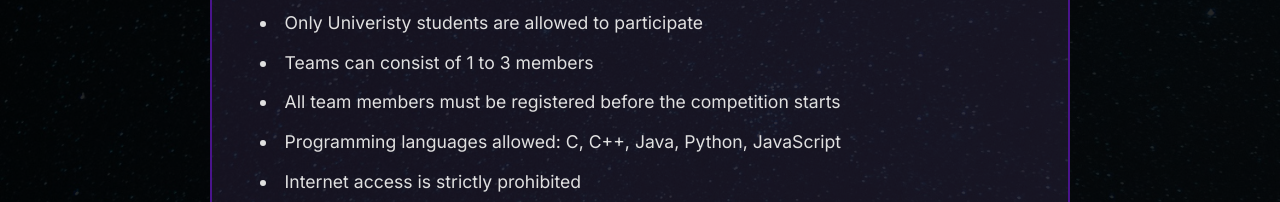
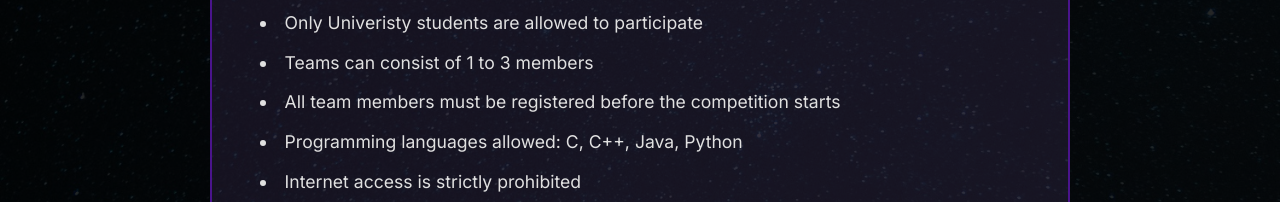
Before and after one commit to Abeehimr/CosmoCon, a plain HTML site: page competitive-programming.html in a window 1280 px wide. Shown: the part 1522-1724 px from the top of the page. Drawn offline with Linux system fonts and the light colour scheme.

Commit message:
js not allowed

```diff
--- a/competitive-programming.html
+++ b/competitive-programming.html
@@ -76,7 +76,7 @@
           <li>Only Univeristy students are allowed to participate</li>
           <li>Teams can consist of 1 to 3 members</li>
           <li>All team members must be registered before the competition starts</li>
-          <li>Programming languages allowed: C, C++, Java, Python, JavaScript</li>
+          <li>Programming languages allowed: C, C++, Java, Python</li>
           <li>Internet access is strictly prohibited</li>
           <li>Copying code from external sources is strictly prohibited</li>
           <li>Teams will be ranked based on number of problems solved and time taken</li>
```
